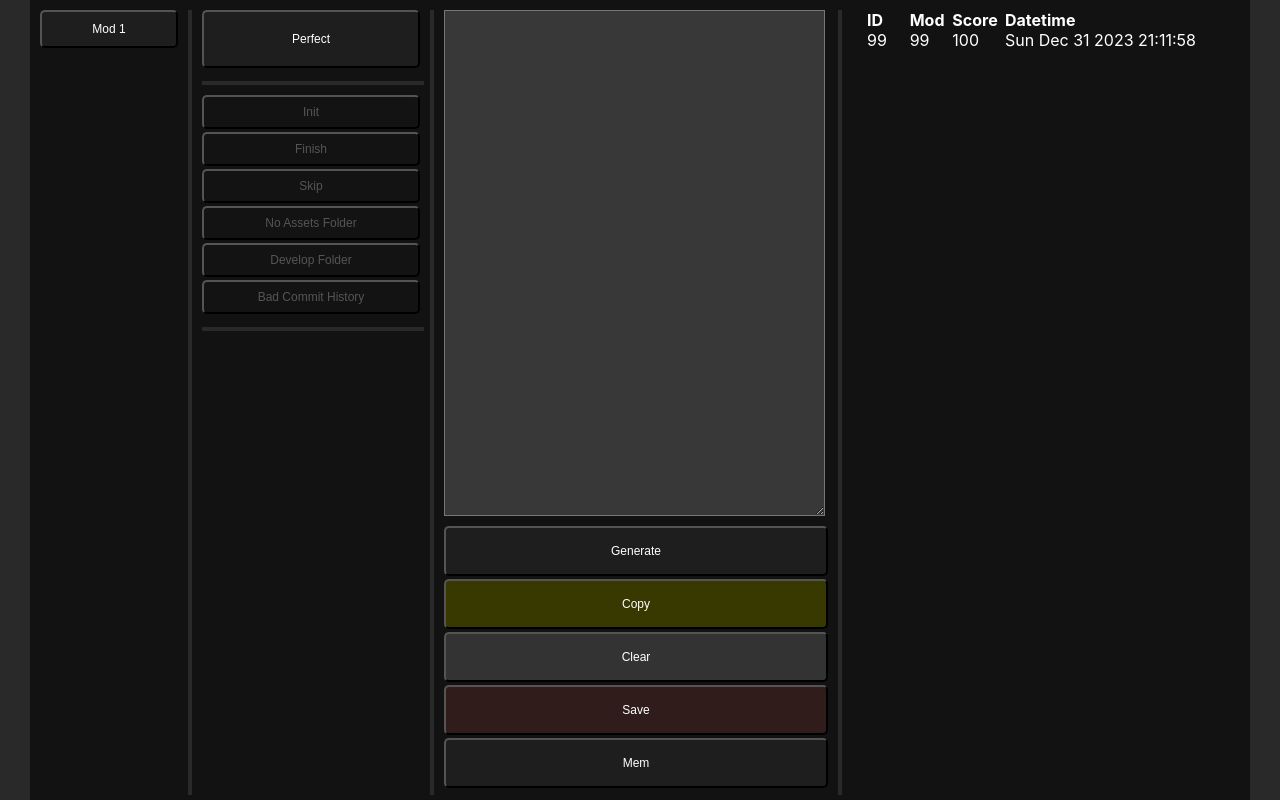
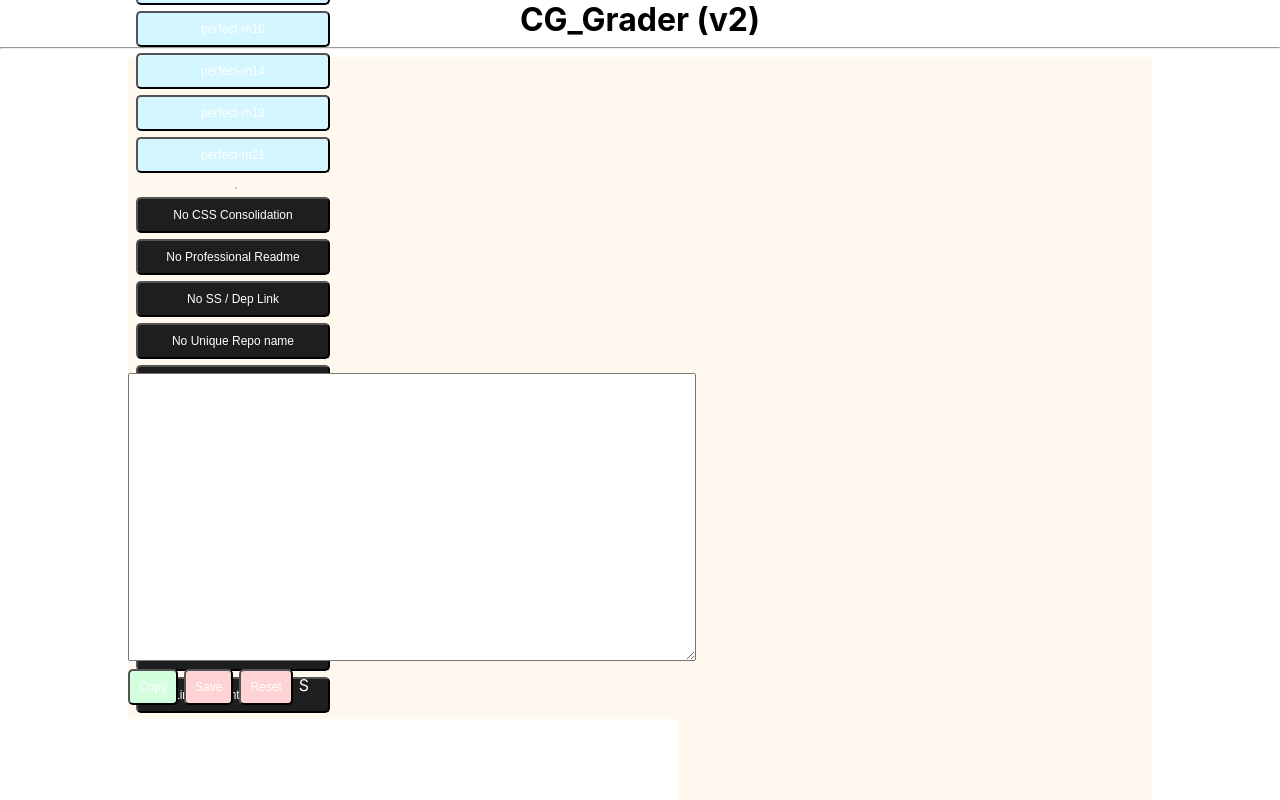
Before and after one commit to yaelBrown/CG_Grader, a React (Create React App) app in the folder cggrader/: page / in a window 1280 px wide. Shown: the top 800 px of the page. Built offline with nearby package versions, Linux system fonts and the light colour scheme.

Commit message:
save: switching to v2 branch to grade

```diff
--- a/cggrader/src/assets/css/index.css
+++ b/cggrader/src/assets/css/index.css
@@ -3,7 +3,6 @@ body {
   font-family: -apple-system, BlinkMacSystemFont, 'Segoe UI', 'Roboto', 'Oxygen',
     'Ubuntu', 'Cantarell', 'Fira Sans', 'Droid Sans', 'Helvetica Neue',
     sans-serif;
-  background-color: #292929;
   -webkit-font-smoothing: antialiased;
   -moz-osx-font-smoothing: grayscale;
 }
--- a/cggrader/src/index.js
+++ b/cggrader/src/index.js
@@ -2,12 +2,14 @@ import React from 'react';
 import ReactDOM from 'react-dom/client';
 import './assets/css/index.css';
 import Appv3 from './Appv3';
+import Appv2 from './Appv2';
 import reportWebVitals from './reportWebVitals';
 
 const root = ReactDOM.createRoot(document.getElementById('root'));
 root.render(
   <React.StrictMode>
-    <Appv3/>
+    <Appv2/>
+    {/* <Appv3/> */}
   </React.StrictMode>
 );
 
```
